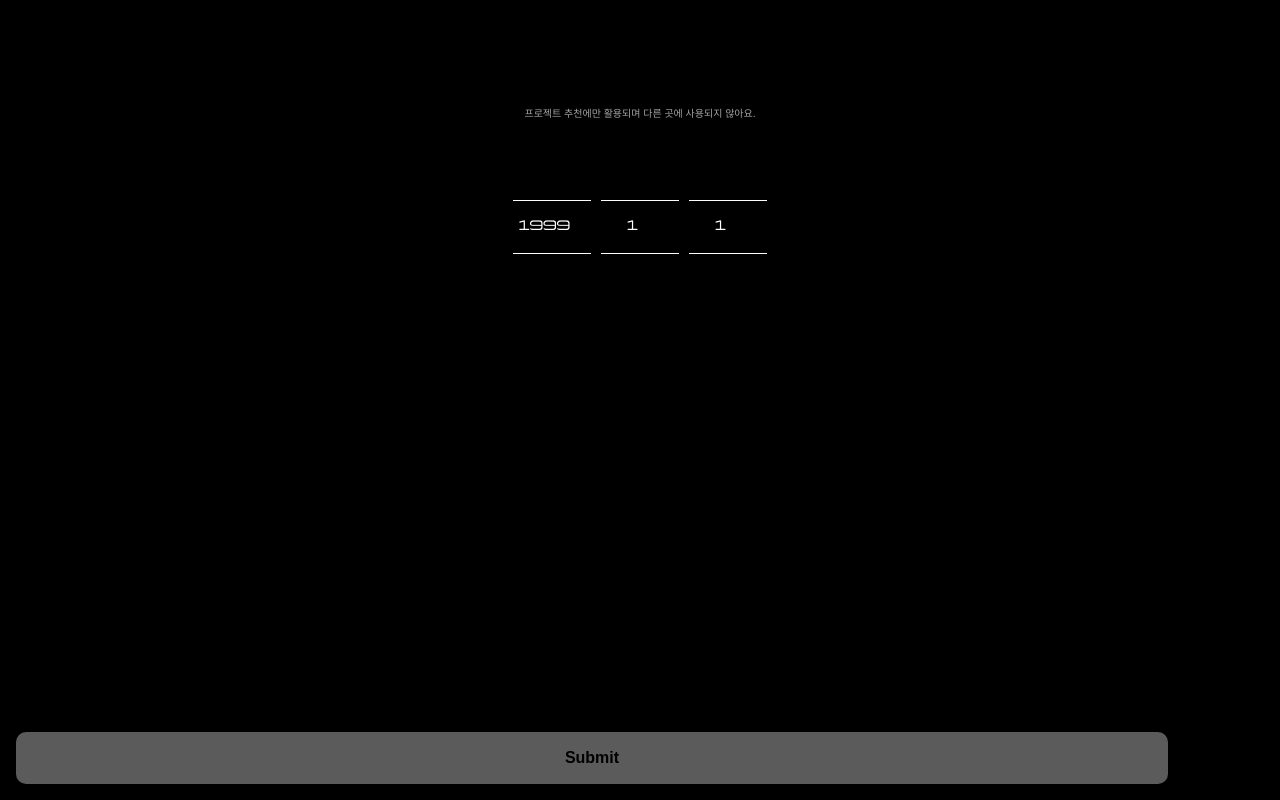
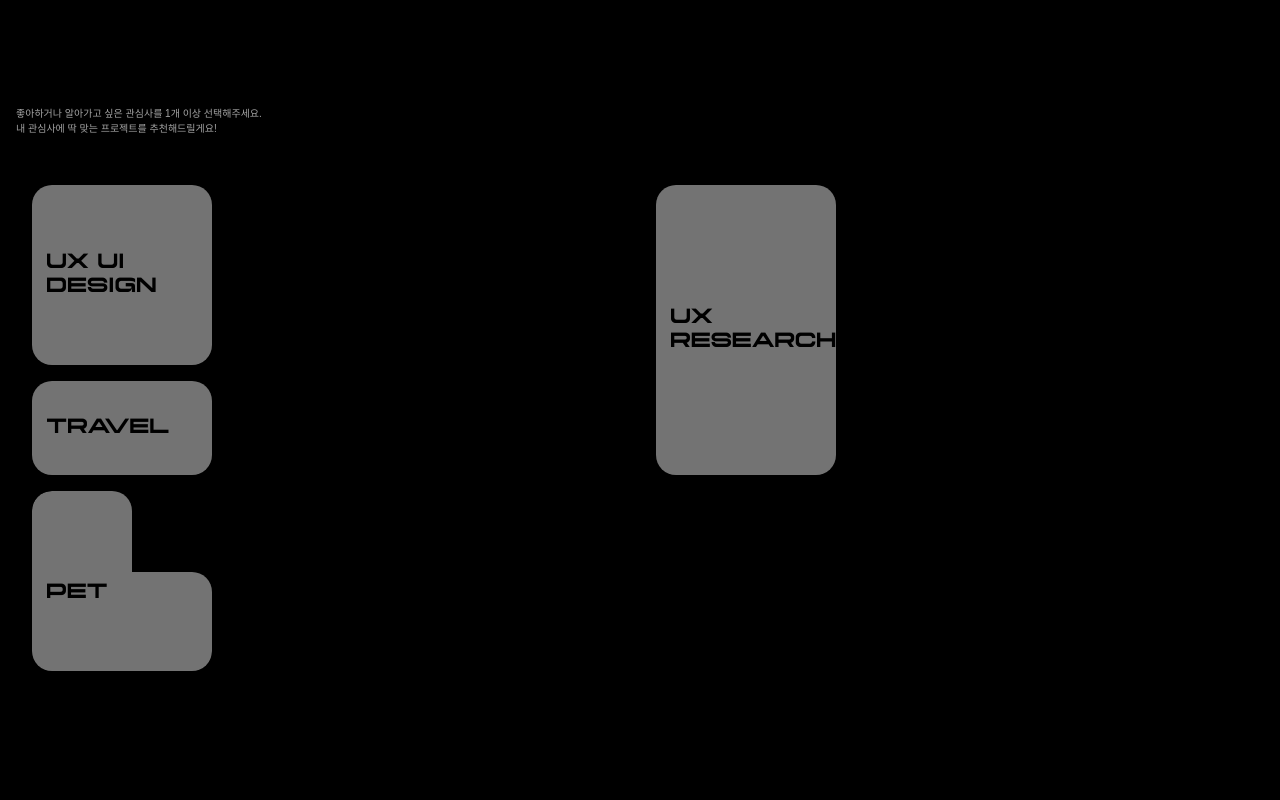
Before and after one commit to eunji9128/mozip_project, a React (Create React App) app: page / in a window 1280 px wide. Built offline with nearby package versions, Linux system fonts and the light colour scheme; a web font is replaced by a local one.

Commit message:
feat: signup - 관심사 선택 컴포넌트 구현(ongoing)

```diff
--- a/src/App.js
+++ b/src/App.js
@@ -1,13 +1,14 @@
 import './App.css';
 import Nav from './components/Nav';
-import { SignupBirth, SignupName } from './components/Signup';
+import { Favorites, SignupBirth, SignupName } from './components/Signup';
 
 function App() {
   return (
     <div className="App">
       <Nav />
       {/* <SignupName /> */}
-      <SignupBirth />
+      {/* <SignupBirth /> */}
+      <Favorites />
     </div>
   );
 }
--- /dev/null
+++ b/src/components/FavBlocks.js
@@ -0,0 +1,88 @@
+import styled from "styled-components";
+
+const FavBlocks = () => {
+    return (
+        <Container>
+            <FlexBlock justifyContent={"start"}>
+                <Block>
+                    <FlexBlock
+                        width={"180px"}
+                        height={"180px"}
+                        bgColor={"#737373"}
+                        margin={"0 16px 16px 0"}
+                    >
+                        <Content>
+                            UX UI<br />DESIGN
+                        </Content>
+                    </FlexBlock>
+                    <FlexBlock width={"180px"} height={"94px"} bgColor={"#737373"} margin={"0 16px 16px 0"}>
+                        <Content>
+                            TRAVEL
+                        </Content>
+                    </FlexBlock>
+                </Block>
+                <Block>
+                    <FlexBlock width={"180px"} height={"290px"} bgColor={"#737373"} margin={"0 16px 16px 0"}>
+                        <Content>
+                            UX<br />RESEARCH
+                        </Content>
+                    </FlexBlock>
+                </Block>
+            </FlexBlock>
+            <FlexBlock>
+                {/* <FlexBlock width={"100px"} height={"180px"} bgColor={"#8e8e8e"} margin={"0 16px 16px 0"}>
+                    <Content>
+                        PET
+                    </Content>
+                </FlexBlock> */}
+                <FlexBlock width={"180px"} height={"180px"} bgColor={"url(/favSpBlock.svg)"} margin={"0 16px 16px 0"}>
+                    <Content>
+                        <br />PET
+                    </Content>
+                </FlexBlock>
+                {/* <FlexBlock width={"164px"} height={"65px"} bgColor={"#737373"} margin={"0 16px 16px -20px"} style={{zIndex: 4}}></FlexBlock> */}
+            </FlexBlock>
+        </Container>
+    )
+};
+
+const Block = styled.div`
+    width: ${props => props.width || "100%"};
+    height: ${props => props.height || "100%"};
+    padding: ${props => props.padding || 0};
+    margin: ${props => props.margin || 0};
+    background: ${props => props.bgColor || ''};
+    border-radius: 20px;
+`
+
+const FlexBlock = styled(Block)`
+    display: flex;
+    align-items: ${props => props.alignItems || "center"};
+    justify-content: ${props => props.justifyContent || "start"};
+`
+
+const Content = styled.p`
+    padding: 14px;
+    color: #000000;
+    font-size 20px;
+    font-family: "yapari";
+    font-weight: bold;
+`
+
+const Container = styled.div`
+    width: 100vw;
+    padding: 16px;
+    text-align: left;
+    margin-top: 34px;
+`
+
+const SubBlock = styled(FlexBlock)`
+    width: 180px;
+    height: 180px;
+    background: url("/favSpBlock.svg");
+    // position: absolute;
+
+
+`
+
+export default FavBlocks
--- a/src/components/Signup.js
+++ b/src/components/Signup.js
@@ -1,5 +1,6 @@
 import styled from "styled-components";
 import LockForm from "./LockForm";
+import FavBlocks from "./FavBlocks";
 
 export const SignupName = () => {
     return (
@@ -23,9 +24,24 @@ export const SignupBirth = () => {
     )
 };
 
+export const Favorites = () => {
+    return (
+        <Container>
+            <h1>관심사를 선택해주세요!</h1>
+            <Content>
+                좋아하거나 알아가고 싶은 관심사를 1개 이상 선택해주세요.<br />
+                내 관심사에 딱 맞는 프로젝트를 추천해드릴게요!
+            </Content>
+            <FavBlocks />
+        </Container>
+    )
+}
+
+
 const Container = styled.div`
     width: 100vw;
     padding: 16px;
+    text-align: left;
 `
 
 const Content = styled.p`
--- a/src/components/styled.js
+++ b/src/components/styled.js
@@ -22,6 +22,7 @@ body {
     display: flex;
     flex-direction: column;
     align-items: center;
+    overflow-x: hidden;
 }
 
 div, span, input, button {
```
Also changed, not shown: public/favSpBlock.svg (added).
